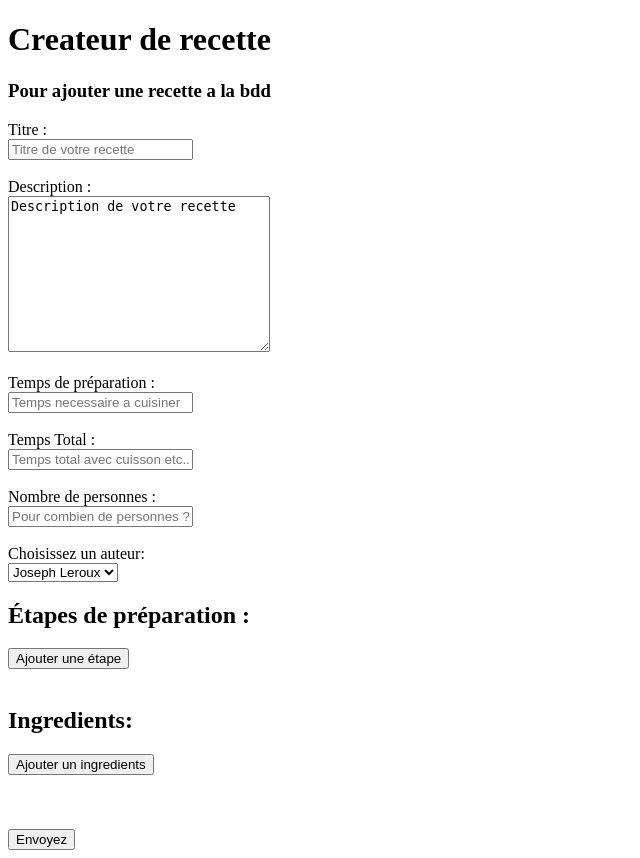
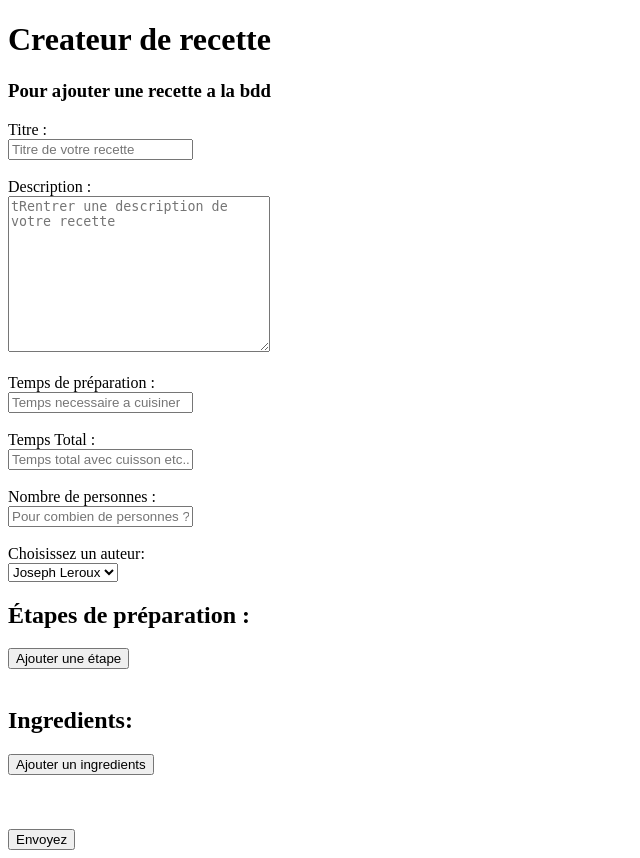
Before and after one commit to JosephLerouxBook/CookingSite_Kocina, a PHP site: page /adder/ZFLXRs04.php in a window 1280 px wide. Shown: the whole page, without its empty margins (0-640 px from the left). Run offline with PHP 8.4, Linux system fonts and the light colour scheme; data comes from the database, SQL or seed files in the repository.

Commit message:
Petit changements

```diff
--- a/adder/ZFLXRs04.php
+++ b/adder/ZFLXRs04.php
@@ -67,7 +67,7 @@ function optionCreator($connexion){
     <input type="text" id="titre" name="titre" placeholder="Titre de votre recette"/>
     <br><br>
     <label for="description">Description :</label><br>
-    <textarea name="description" rows="10" cols="30">Description de votre recette</textarea>
+    <textarea name="description" rows="10" cols="30" placeholder="tRentrer une description de votre recette"></textarea>
     <br><br>
     <label for="activeTime">Temps de préparation :</label><br>
     <input type="text" id="activeTime" name="activeTime" placeholder="Temps necessaire a cuisiner"/>
--- a/adder/addRecette.php
+++ b/adder/addRecette.php
@@ -42,7 +42,7 @@ if (isset($_POST['ingredientQ']) && !empty($_POST['ingredientQ'])) {
 
 //Envoie des information de bases dbo.recette
 $sql = "INSERT INTO `recette` (`idR`, `nomRecette`, `description`, `activeTime`, `totalTime`, `nbrPersonne`, `tags`, `imgSrc`) VALUES (NULL, $titre, $description, $activeTime, $totalTime, $nbrPerson, '', './src/img/1-Omelette-au-safran.jpg')";
-//echo $sql;
+echo $sql;
 $resultat = mysqli_query($connexion, $sql);     //Envoie la requette a la BDD
 if($resultat == true){      //Verifie que la requette c'est bien passer, affiche une ligne en fonction
     echo "<br>La requete dbo.recette est un succes !";
--- a/adder/efzN8xyQ.html
+++ b/adder/efzN8xyQ.html
@@ -9,7 +9,7 @@
 <h1>Createur d'ingredients</h1>
 <h3>Pour ajouter un ingredient a la bdd</h3>
 <form action="addIngredient.php" method="post">
-    <label for="nomIngredient">Nom de la recette :</label><br>
+    <label for="nomIngredient">Nom de l'ingredient :</label><br>
     <input type="text" id="nomIngredient" name="nomIngredient" />
     <br><br>
     <label for="metric">Metrique utilise :</label><br>
```
